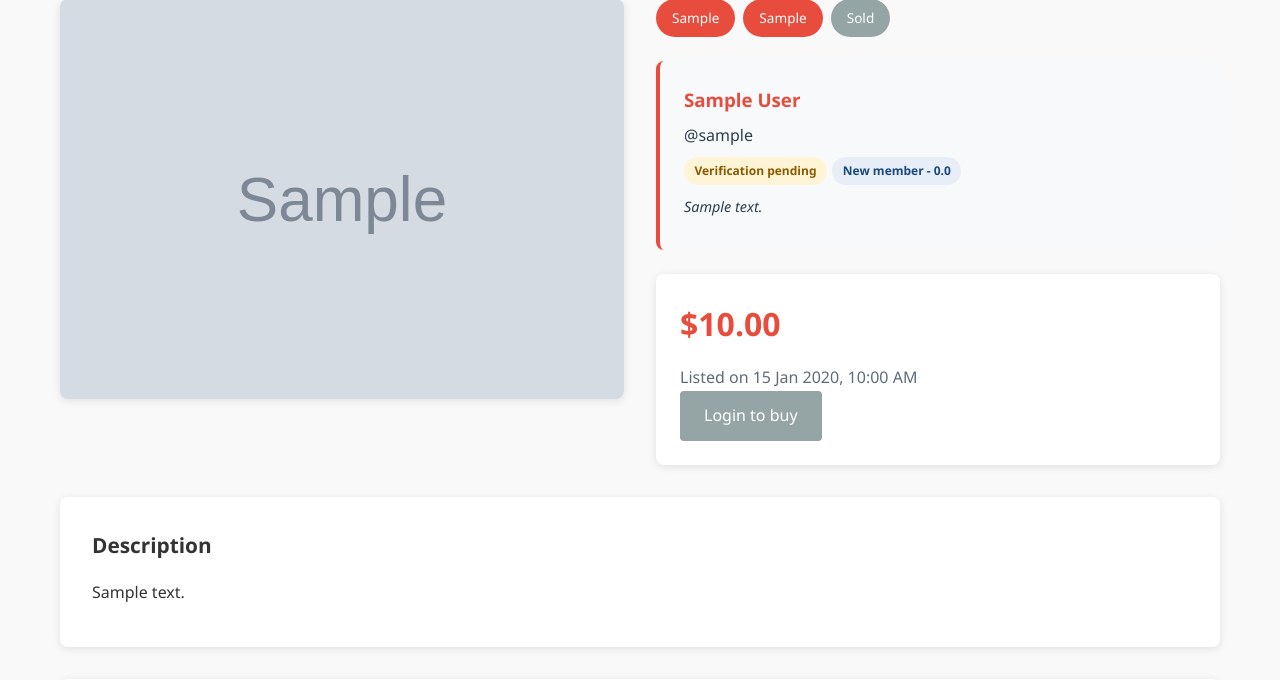
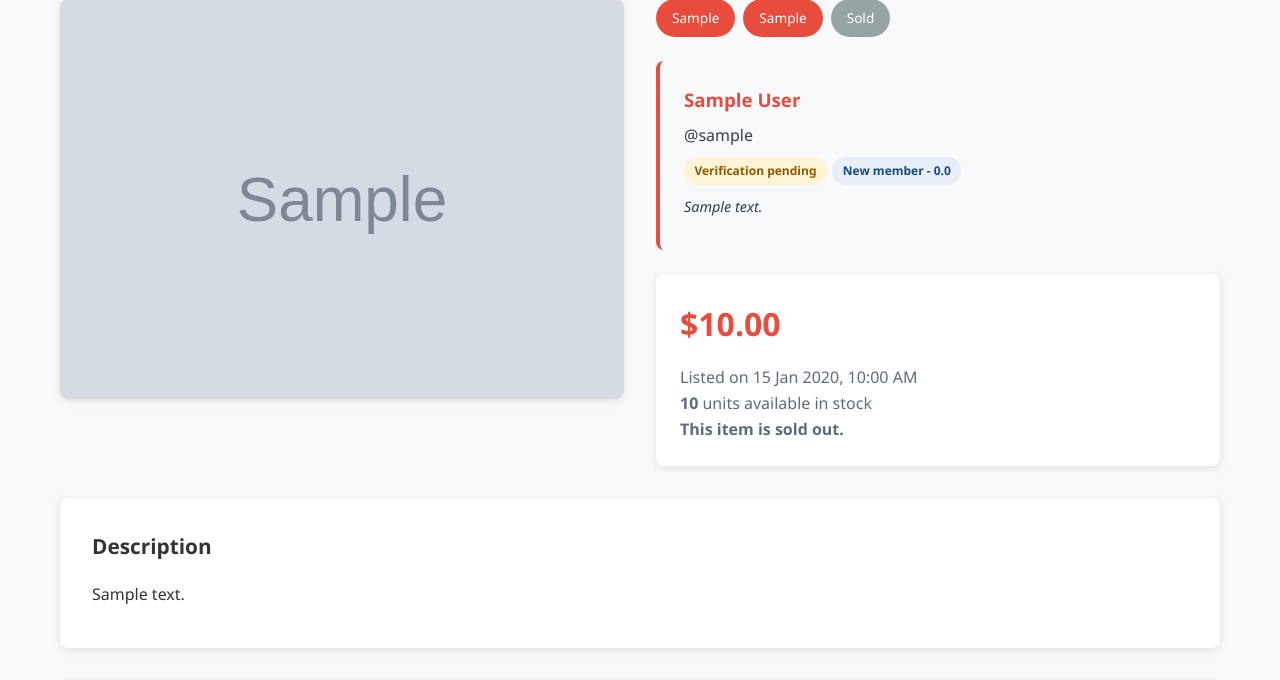
Before and after one commit to Solarch1022/CITS-5505-GroupProject, a Flask app: page /item/1 in a window 1280 px wide. Shown: the part 200-880 px from the top of the page. Run offline with Flask 3, Linux system fonts and the light colour scheme; tables that the repository leaves empty hold one stand-in row (values such as "Sample post"); grey boxes marked "Sample" are stand-in pictures; some libraries are stand-ins or nearby versions.

Commit message:
feat: add quantity and cart

```diff
--- a/src/app.py
+++ b/src/app.py
@@ -475,6 +475,7 @@ def create_app(config_name='development'):
             'title': title or DRAFT_TITLE_PLACEHOLDER,
             'raw_title': title,
             'price': item.price,
+            'quantity': item.quantity,
             'category': item.category,
             'condition': item.condition,
             'is_draft': item.is_draft,
@@ -786,7 +787,7 @@ def create_app(config_name='development'):
 
         return user, None, 200
 
-    def normalize_listing_payload(title, description, price, category, condition, *, allow_partial):
+    def normalize_listing_payload(title, description, price, category, condition, quantity, *, allow_partial):
         title = title.strip()
         description = description.strip()
         category = category.strip()
@@ -808,15 +809,26 @@ def create_app(config_name='development'):
                 except (TypeError, ValueError):
                     return None, 'Draft price must be a valid number', 400
 
+            if quantity in (None, ''):
+                quantity_value = 1
+            else:
+                try:
+                    quantity_value = int(quantity)
+                    if quantity_value < 1:
+                        raise ValueError
+                except (TypeError, ValueError):
+                    return None, 'Draft quantity must be a positive number', 400
+
             return {
                 'title': title,
                 'description': description,
                 'price': price_value,
                 'category': category,
                 'condition': condition,
+                'quantity': quantity_value,
             }, None, 200
 
-        if not all([title, description, price, category, condition]):
+        if not all([title, description, price, category, condition, quantity]):
             return None, 'All fields are required to publish a listing', 400
 
         if len(title) < 4:
@@ -838,15 +850,23 @@ def create_app(config_name='development'):
         except (TypeError, ValueError):
             return None, 'Price must be a positive number', 400
 
+        try:
+            quantity_value = int(quantity)
+            if quantity_value < 1:
+                raise ValueError
+        except (TypeError, ValueError):
+            return None, 'Quantity must be a positive number', 400
+
         return {
             'title': title,
             'description': description,
             'price': price_value,
             'category': category,
             'condition': condition,
+            'quantity': quantity_value,
         }, None, 200
 
-    def save_listing(item, title, description, price, category, condition, seller, image_files, *, publish):
+    def save_listing(item, title, description, price, category, condition, quantity, seller, image_files, *, publish):
         image_files = image_files or []
 
         normalized, error, status = normalize_listing_payload(
@@ -855,6 +875,7 @@ def create_app(config_name='development'):
             price,
             category,
             condition,
+            quantity,
             allow_partial=not publish,
         )
         if error:
@@ -880,6 +901,7 @@ def create_app(config_name='development'):
             item.price = normalized['price']
             item.category = normalized['category']
             item.condition = normalized['condition']
+            item.quantity = normalized['quantity']
             item.is_draft = not publish
 
             if is_new:
@@ -907,19 +929,29 @@ def create_app(config_name='development'):
             remove_saved_files(new_saved_paths)
             return None, 'Uploaded images could not be saved', 500
 
-    def complete_purchase(item, buyer):
+    def complete_purchase(item, buyer, quantity=1):
         if item.is_draft:
             return None, 'Draft listings cannot be purchased', 400
 
-        if item.is_sold:
-            return None, 'Item already sold', 400
+        if item.quantity <= 0:
+            return None, 'Item out of stock', 400
 
         if item.seller_id == buyer.id:
             return None, 'Cannot buy your own item', 400
 
+        try:
+            quantity = int(quantity)
+            if quantity < 1:
+                raise ValueError
+        except (TypeError, ValueError):
+            return None, 'Quantity must be a positive number', 400
+
+        if quantity > item.quantity:
+            return None, f'Only {item.quantity} item{"s" if item.quantity != 1 else ""} available in stock', 400
+
         buyer_wallet = get_or_create_wallet(buyer)
         seller_wallet = get_or_create_wallet(item.seller)
-        item_price = round_money(item.price)
+        item_price = round_money(item.price * quantity)
         if buyer_wallet.available_balance < item_price:
             shortfall = round_money(item_price - buyer_wallet.available_balance)
             return None, (
@@ -932,10 +964,13 @@ def create_app(config_name='development'):
             seller_id=item.seller_id,
             buyer_id=buyer.id,
             price=item_price,
+            quantity_bought=quantity,
             status='completed',
         )
 
-        item.is_sold = True
+        item.quantity -= quantity
+        if item.quantity == 0:
+            item.is_sold = True
         buyer_wallet.available_balance = round_money(buyer_wallet.available_balance - item_price)
         seller_wallet.available_balance = round_money(seller_wallet.available_balance + item_price)
         db.session.add(transaction)
@@ -944,7 +979,7 @@ def create_app(config_name='development'):
             buyer_wallet,
             'purchase',
             -item_price,
-            f'Purchased {item.title}',
+            f'Purchased {quantity} unit{"s" if quantity != 1 else ""} of {item.title}',
             transaction=transaction,
         )
         record_wallet_entry(
@@ -1120,6 +1155,7 @@ def create_app(config_name='development'):
                 request.form.get('price', ''),
                 request.form.get('category', ''),
                 request.form.get('condition', ''),
+                request.form.get('quantity', ''),
                 current_user,
                 normalize_uploaded_files(request.files.getlist('images')),
                 publish=publish,
@@ -1159,6 +1195,7 @@ def create_app(config_name='development'):
                 request.form.get('price', ''),
                 request.form.get('category', ''),
                 request.form.get('condition', ''),
+                request.form.get('quantity', ''),
                 current_user,
                 normalize_uploaded_files(request.files.getlist('images')),
                 publish=publish,
@@ -1241,13 +1278,14 @@ def create_app(config_name='development'):
         if not item:
             abort(404)
 
-        transaction, error, _ = complete_purchase(item, current_user)
+        quantity = request.form.get('quantity', '1')
+        transaction, error, _ = complete_purchase(item, current_user, quantity=quantity)
         if error:
             flash(error, 'error')
             return redirect(url_for('item_detail_page', item_id=item.id))
 
         flash(
-            f'Purchase completed for {transaction.item.title}. '
+            f'Purchase completed for {transaction.quantity_bought} unit{"s" if transaction.quantity_bought != 1 else ""} of {transaction.item.title}. '
             f'${format_money(transaction.price)} was paid from your wallet and moved into the seller wallet.',
             'success',
         )
@@ -1522,6 +1560,7 @@ def create_app(config_name='development'):
             data.get('price', ''),
             data.get('category', ''),
             data.get('condition', ''),
+            data.get('quantity', ''),
             current_user,
             image_files,
             publish=True,
@@ -1543,7 +1582,10 @@ def create_app(config_name='development'):
         if error_response:
             return error_response
 
-        transaction, error, status = complete_purchase(item, current_user)
+        data = request.get_json(silent=True) or {}
+        quantity = data.get('quantity', 1)
+
+        transaction, error, status = complete_purchase(item, current_user, quantity=quantity)
         if error:
             return jsonify({'success': False, 'error': error}), status
 
@@ -1553,6 +1595,7 @@ def create_app(config_name='development'):
             'transaction': {
                 'id': transaction.id,
                 'item_id': transaction.item_id,
+                'quantity_bought': transaction.quantity_bought,
                 'price': transaction.price,
                 'status': transaction.status,
                 'created_at': transaction.created_at.isoformat(),
--- a/src/models.py
+++ b/src/models.py
@@ -74,6 +74,7 @@ class Item(db.Model):
     price = db.Column(db.Float, nullable=False)
     category = db.Column(db.String(50), nullable=False, index=True)
     condition = db.Column(db.String(20), nullable=False)  # new, like_new, good, fair
+    quantity = db.Column(db.Integer, default=1, nullable=False)  # Available quantity
     seller_id = db.Column(db.Integer, db.ForeignKey('users.id'), nullable=False, index=True)
     is_draft = db.Column(db.Boolean, default=False, nullable=False, index=True)
     is_sold = db.Column(db.Boolean, default=False)
@@ -101,6 +102,7 @@ class Transaction(db.Model):
     item_id = db.Column(db.Integer, db.ForeignKey('items.id'), nullable=False, index=True)
     seller_id = db.Column(db.Integer, db.ForeignKey('users.id'), nullable=False, index=True)
     buyer_id = db.Column(db.Integer, db.ForeignKey('users.id'), nullable=False, index=True)
+    quantity_bought = db.Column(db.Integer, default=1, nullable=False)  # Quantity purchased in this transaction
     price = db.Column(db.Float, nullable=False)
     status = db.Column(db.String(20), default='pending')  # pending, completed, cancelled
     created_at = db.Column(db.DateTime, default=datetime.utcnow, index=True)
--- a/src/templates/item_detail.html
+++ b/src/templates/item_detail.html
@@ -54,10 +54,17 @@
             <div class="pricing-section">
                 <h2>${{ '%.2f'|format(item.price) }}</h2>
                 <p class="panel-text">Listed on {{ item.created_at_display }}</p>
+                {% if item.quantity %}
+                    <p class="panel-text"><strong>{{ item.quantity }}</strong> unit{{ 's' if item.quantity != 1 else '' }} available in stock</p>
+                {% endif %}
 
-                {% if current_user.is_authenticated and current_user.id != item.seller.id and not item.is_sold %}
-                    <form method="post" action="{{ url_for('purchase_page', item_id=item.id) }}">
+                {% if current_user.is_authenticated and current_user.id != item.seller.id and not item.is_sold and item.quantity > 0 %}
+                    <form method="post" action="{{ url_for('purchase_page', item_id=item.id) }}" id="purchaseForm">
                         <input type="hidden" name="csrf_token" value="{{ csrf_token }}">
+                        <div class="form-group" style="margin-bottom: 1rem;">
+                            <label for="purchaseQuantity">Quantity to buy:</label>
+                            <input type="number" id="purchaseQuantity" name="quantity" min="1" max="{{ item.quantity }}" value="1" style="width: 80px;">
+                        </div>
                         <button type="submit" class="btn btn-primary">Buy with wallet</button>
                     </form>
                     {% if purchase_wallet %}
@@ -74,6 +81,10 @@
                     {% endif %}
                 {% elif current_user.is_authenticated and current_user.id == item.seller.id %}
                     <a href="{{ url_for('dashboard_page') }}" class="btn btn-secondary">Open dashboard</a>
+                {% elif item.is_sold %}
+                    <p class="panel-text"><strong>This item is sold out.</strong></p>
+                {% elif item.quantity <= 0 %}
+                    <p class="panel-text"><strong>This item is out of stock.</strong></p>
                 {% else %}
                     <a href="{{ url_for('login_page', next=url_for('item_detail_page', item_id=item.id)) }}" class="btn btn-secondary">Login to buy</a>
                 {% endif %}
--- a/src/templates/sell_item.html
+++ b/src/templates/sell_item.html
@@ -70,6 +70,11 @@
                         {% endfor %}
                     </select>
                 </div>
+
+                <div class="form-group">
+                    <label for="itemQuantity">Quantity available</label>
+                    <input type="number" id="itemQuantity" name="quantity" min="1" value="{{ form_data.get('quantity', '1') }}">
+                </div>
             </div>
 
             {% if is_edit_mode and listing and listing.images %}
```
